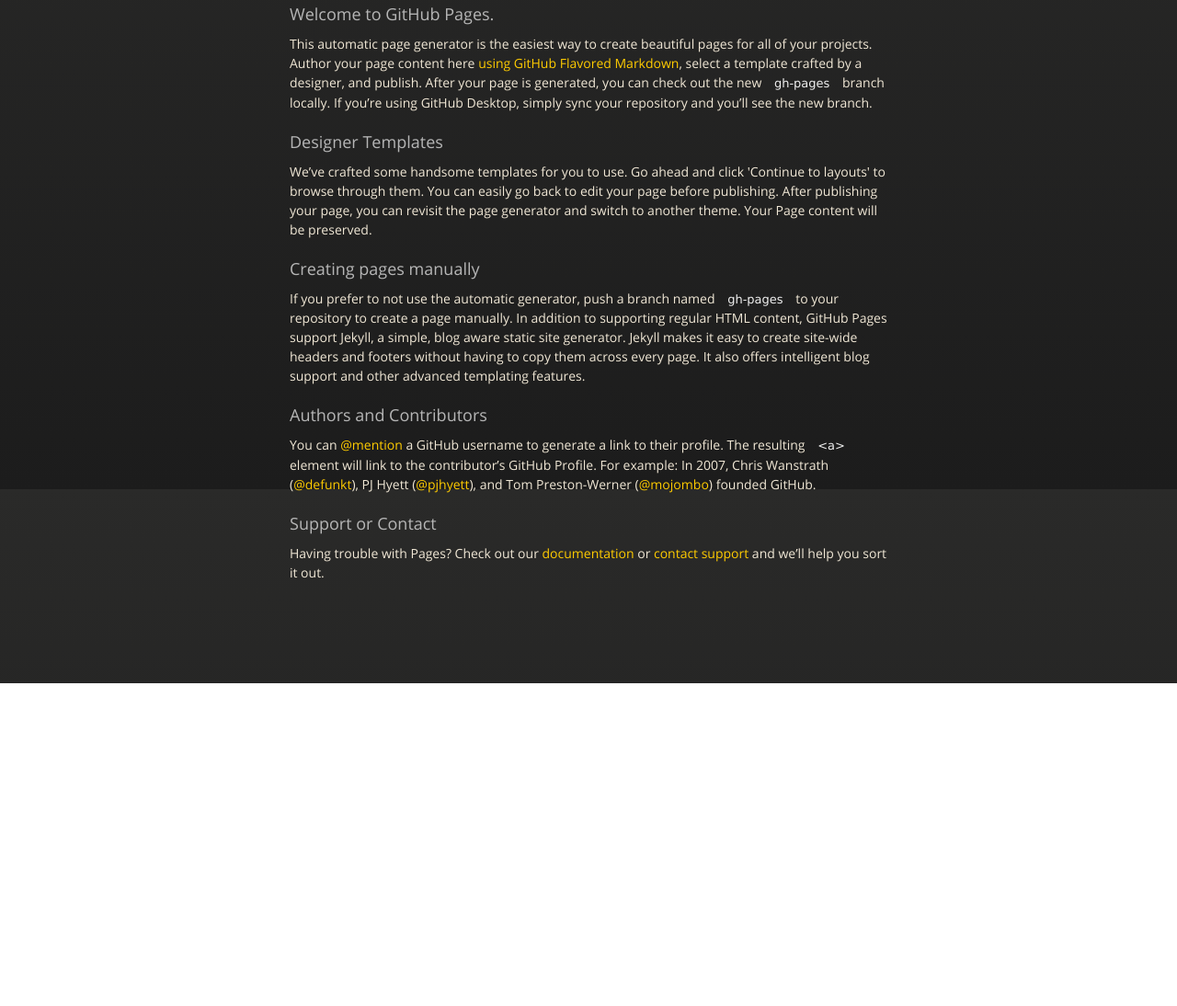
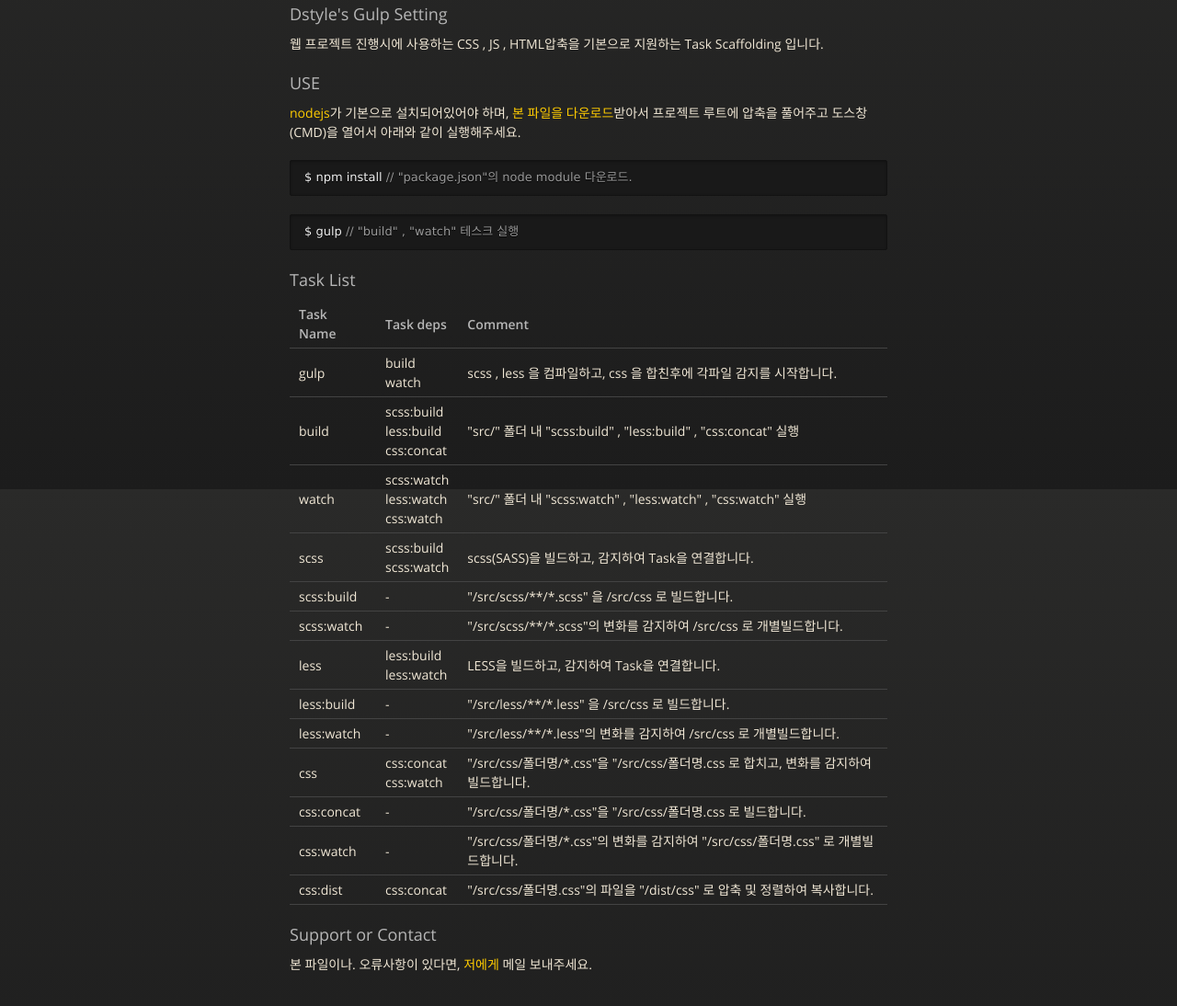
Before and after one commit to dstyle0210/gulp-setting, a website: page index.html in a window 1280 px wide. Shown: the part 268-1362 px from the top of the page at 92% size. Before the commit the page ends 1011 px from the top, so only its background shows below. Drawn offline with nearby package versions, Linux system fonts and the light colour scheme.

Commit message:
css관련 커밋완료, index.html 추가.

```diff
--- a/index.html
+++ b/index.html
@@ -3,7 +3,7 @@
   <head>
     <meta charset="utf-8">
     <meta http-equiv="X-UA-Compatible" content="chrome=1">
-    <title>Gulp-setting by dstyle0210</title>
+    <title>Front-End 용 Task Runnner 걸프 셋팅 Gulp-setting by dstyle0210</title>
     <link rel="stylesheet" href="stylesheets/styles.css">
     <link rel="stylesheet" href="stylesheets/github-dark.css">
     <script src="https://ajax.googleapis.com/ajax/libs/jquery/1.7.1/jquery.min.js"></script>
@@ -38,31 +38,97 @@
           <span class="credits right">Hosted on GitHub Pages &mdash; Theme by <a href="https://twitter.com/michigangraham">mattgraham</a></span>
         </div>
 
-        <h3>
-<a id="welcome-to-github-pages" class="anchor" href="#welcome-to-github-pages" aria-hidden="true"><span aria-hidden="true" class="octicon octicon-link"></span></a>Welcome to GitHub Pages.</h3>
+        <h3>Dstyle's Gulp Setting</h3>
+        <p>웹 프로젝트 진행시에 사용하는 CSS , JS , HTML압축을 기본으로 지원하는 Task Scaffolding 입니다.</p>
 
-<p>This automatic page generator is the easiest way to create beautiful pages for all of your projects. Author your page content here <a href="https://guides.github.com/features/mastering-markdown/">using GitHub Flavored Markdown</a>, select a template crafted by a designer, and publish. After your page is generated, you can check out the new <code>gh-pages</code> branch locally. If you’re using GitHub Desktop, simply sync your repository and you’ll see the new branch.</p>
+        <h3>USE</h3>
+        <p><a href="https://nodejs.org/ko/" target="_blank">nodejs</a>가 기본으로 설치되어있어야 하며, <a href="#">본 파일을 다운로드</a>받아서 프로젝트 루트에 압축을 풀어주고 도스창(CMD)을 열어서 아래와 같이 실행해주세요.</p>
+<style>
+pre code span.c{color:#999;}
+</style>
+<pre><code>$ npm install <span class="c">// "package.json"의 node module 다운로드.</span></code></pre>
+<pre><code>$ gulp <span class="c">// "build" , "watch" 테스크 실행</span></code></pre>
+		<h3>Task List</h3>
+<table>
+	<thead>
+		<tr>
+			<th>Task Name</th>
+			<th>Task deps</th>
+			<th>Comment</th>
+		</tr>
+	</thead>
+	<tbody>
+		<tr>
+			<td>gulp</td>
+			<td>build<br />watch</td>
+			<td>scss , less 을 컴파일하고, css 을 합친후에 각파일 감지를 시작합니다.</td>
+		</tr>
+		<tr>
+			<td>build</td>
+			<td>scss:build<br />less:build<br />css:concat</td>
+			<td>"src/" 폴더 내 "scss:build" , "less:build" , "css:concat" 실행</td>
+		</tr>
+		<tr>
+			<td>watch</td>
+			<td>scss:watch<br />less:watch<br />css:watch</td>
+			<td>"src/" 폴더 내 "scss:watch" , "less:watch" , "css:watch" 실행</td>
+		</tr>
+		<tr>
+			<td>scss</td>
+			<td>scss:build<br />scss:watch</td>
+			<td>scss(SASS)을 빌드하고, 감지하여 Task을 연결합니다.</td>
+		</tr>
+		<tr>
+			<td>scss:build</td>
+			<td>-</td>
+			<td>"/src/scss/**/*.scss" 을 /src/css 로 빌드합니다.</td>
+		</tr>
+		<tr>
+			<td>scss:watch</td>
+			<td>-</td>
+			<td>"/src/scss/**/*.scss"의 변화를 감지하여 /src/css 로 개별빌드합니다.</td>
+		</tr>
+		<tr>
+			<td>less</td>
+			<td>less:build<br />less:watch</td>
+			<td>LESS을 빌드하고, 감지하여 Task을 연결합니다.</td>
+		</tr>
+		<tr>
+			<td>less:build</td>
+			<td>-</td>
+			<td>"/src/less/**/*.less" 을 /src/css 로 빌드합니다.</td>
+		</tr>
+		<tr>
+			<td>less:watch</td>
+			<td>-</td>
+			<td>"/src/less/**/*.less"의 변화를 감지하여 /src/css 로 개별빌드합니다.</td>
+		</tr>
+		<tr>
+			<td>css</td>
+			<td>css:concat<br />css:watch</td>
+			<td>"/src/css/폴더명/*.css"을 "/src/css/폴더명.css 로 합치고, 변화를 감지하여 빌드합니다.</td>
+		</tr>
+		<tr>
+			<td>css:concat</td>
+			<td>-</td>
+			<td>"/src/css/폴더명/*.css"을 "/src/css/폴더명.css 로 빌드합니다.</td>
+		</tr>
+		<tr>
+			<td>css:watch</td>
+			<td>-</td>
+			<td>"/src/css/폴더명/*.css"의 변화를 감지하여 "/src/css/폴더명.css" 로 개별빌드합니다.</td>
+		</tr>
+		<tr>
+			<td>css:dist</td>
+			<td>css:concat</td>
+			<td>"/src/css/폴더명.css"의 파일을 "/dist/css" 로 압축 및 정렬하여 복사합니다.</td>
+		</tr>
+	</tbody>
+</table>
 
-<h3>
-<a id="designer-templates" class="anchor" href="#designer-templates" aria-hidden="true"><span aria-hidden="true" class="octicon octicon-link"></span></a>Designer Templates</h3>
-
-<p>We’ve crafted some handsome templates for you to use. Go ahead and click 'Continue to layouts' to browse through them. You can easily go back to edit your page before publishing. After publishing your page, you can revisit the page generator and switch to another theme. Your Page content will be preserved.</p>
-
-<h3>
-<a id="creating-pages-manually" class="anchor" href="#creating-pages-manually" aria-hidden="true"><span aria-hidden="true" class="octicon octicon-link"></span></a>Creating pages manually</h3>
-
-<p>If you prefer to not use the automatic generator, push a branch named <code>gh-pages</code> to your repository to create a page manually. In addition to supporting regular HTML content, GitHub Pages support Jekyll, a simple, blog aware static site generator. Jekyll makes it easy to create site-wide headers and footers without having to copy them across every page. It also offers intelligent blog support and other advanced templating features.</p>
-
-<h3>
-<a id="authors-and-contributors" class="anchor" href="#authors-and-contributors" aria-hidden="true"><span aria-hidden="true" class="octicon octicon-link"></span></a>Authors and Contributors</h3>
-
-<p>You can <a href="https://help.github.com/articles/basic-writing-and-formatting-syntax/#mentioning-users-and-teams" class="user-mention">@mention</a> a GitHub username to generate a link to their profile. The resulting <code>&lt;a&gt;</code> element will link to the contributor’s GitHub Profile. For example: In 2007, Chris Wanstrath (<a href="https://github.com/defunkt" class="user-mention">@defunkt</a>), PJ Hyett (<a href="https://github.com/pjhyett" class="user-mention">@pjhyett</a>), and Tom Preston-Werner (<a href="https://github.com/mojombo" class="user-mention">@mojombo</a>) founded GitHub.</p>
-
-<h3>
-<a id="support-or-contact" class="anchor" href="#support-or-contact" aria-hidden="true"><span aria-hidden="true" class="octicon octicon-link"></span></a>Support or Contact</h3>
-
-<p>Having trouble with Pages? Check out our <a href="https://help.github.com/pages">documentation</a> or <a href="https://github.com/contact">contact support</a> and we’ll help you sort it out.</p>
-      </section>
+	<h3>Support or Contact</h3>
+	<p>본 파일이나. 오류사항이 있다면, <a href="mailto:dstyle0210@gmail.com">저에게</a> 메일 보내주세요.</p>
+</section>
 
     </div>
     <!--[if !IE]><script>fixScale(document);</script><![endif]-->
```
Also changed, not shown: gulpFile.js (+21 -10 lines).
